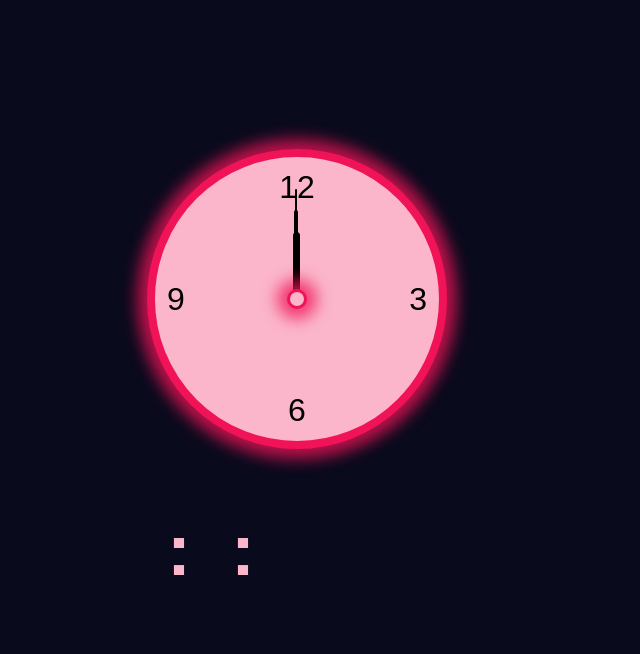
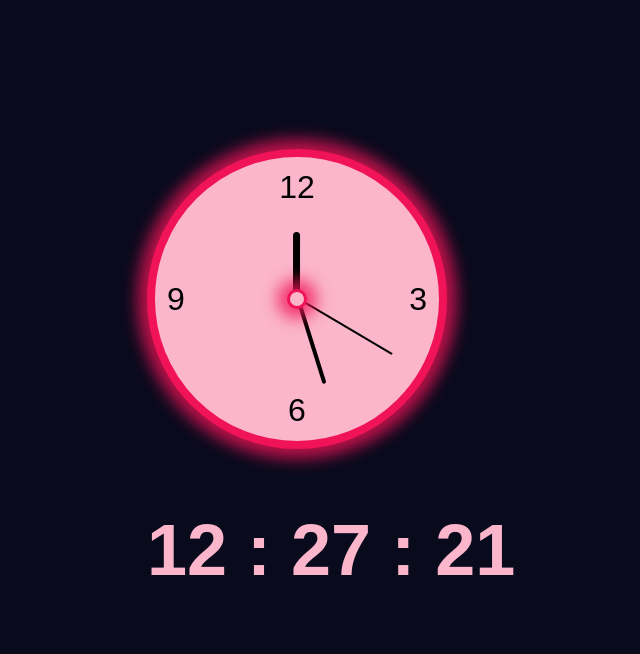
Before and after one commit to MirlanZH/Clock, a plain HTML site: page index.html in a window 1280 px wide. Shown: the whole page, without its empty margins (343-983 px from the left). Drawn offline with Linux system fonts and the light colour scheme; a web font is replaced by a local one.

Commit message:
clock is ready

```diff
--- a/index.html
+++ b/index.html
@@ -6,6 +6,7 @@
     <meta name="viewport" content="width=device-width, initial-scale=1.0">
     <title>CLOCK</title>
     <link rel="stylesheet" href="style.css">
+    <script src="script.js" defer></script>
 </head>
 <body>
     <body>
--- /dev/null
+++ b/script.js
@@ -0,0 +1,53 @@
+const second = document.querySelector("#second");
+const minute = document.querySelector("#minute");
+const hour = document.querySelector("#hour");
+
+const digitalSecond = document.querySelector("#digital-second");
+const digitalMinute = document.querySelector("#digital-minute");
+const digitalHour = document.querySelector("#digital-hour");
+
+const hand = document.querySelector(".hand");
+
+let min = 0;
+let sec = 0;
+let h = 0;
+
+const twoDigitNum = (num) => {
+    if (num < 10) {
+        return `0${num}`;
+    }
+    return num;
+};
+
+function clock() {
+    const date = new Date();
+    sec = date.getSeconds() * 6;
+    if (sec === 0) {
+        second.style.transition = "none";
+    } else {
+        second.style.transition = ".4s all ease-in";
+    }
+
+    if (min === 0) {
+        min = date.getMinutes() * 6;
+    }
+
+    min += 6 / 60;
+
+    if (h === 0) {
+        h = date.getHours() * 30;
+    }
+
+
+    h += 30 / (60 * 60);
+
+    second.style.transform = `rotate(${sec}deg)`;
+    minute.style.transform = `rotate(${min}deg)`;
+    hour.style.transform = `rotate(${h}deg)`;
+
+    digitalHour.innerHTML = twoDigitNum(date.getHours());
+    digitalMinute.innerHTML = twoDigitNum(date.getMinutes());
+    digitalSecond.innerHTML = twoDigitNum(date.getSeconds());
+}
+clock();
+setInterval(clock, 1000);
```
